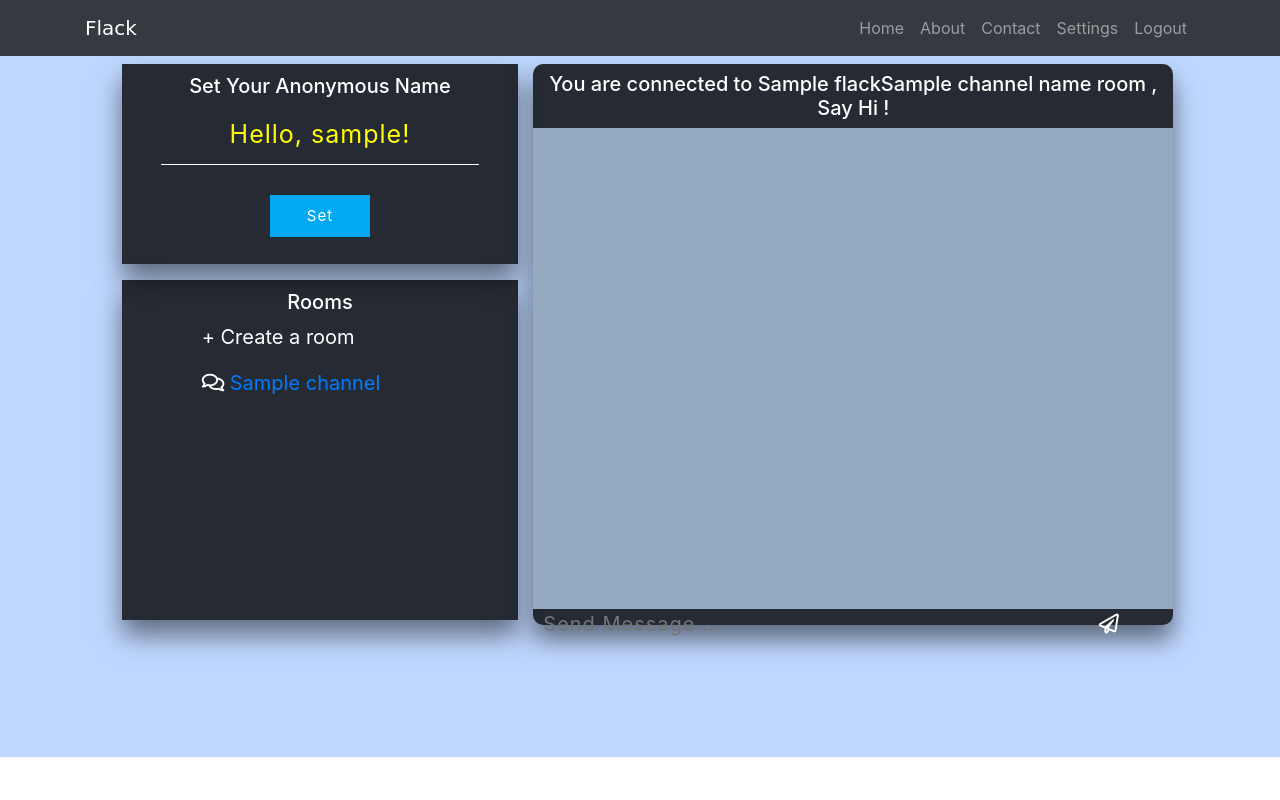
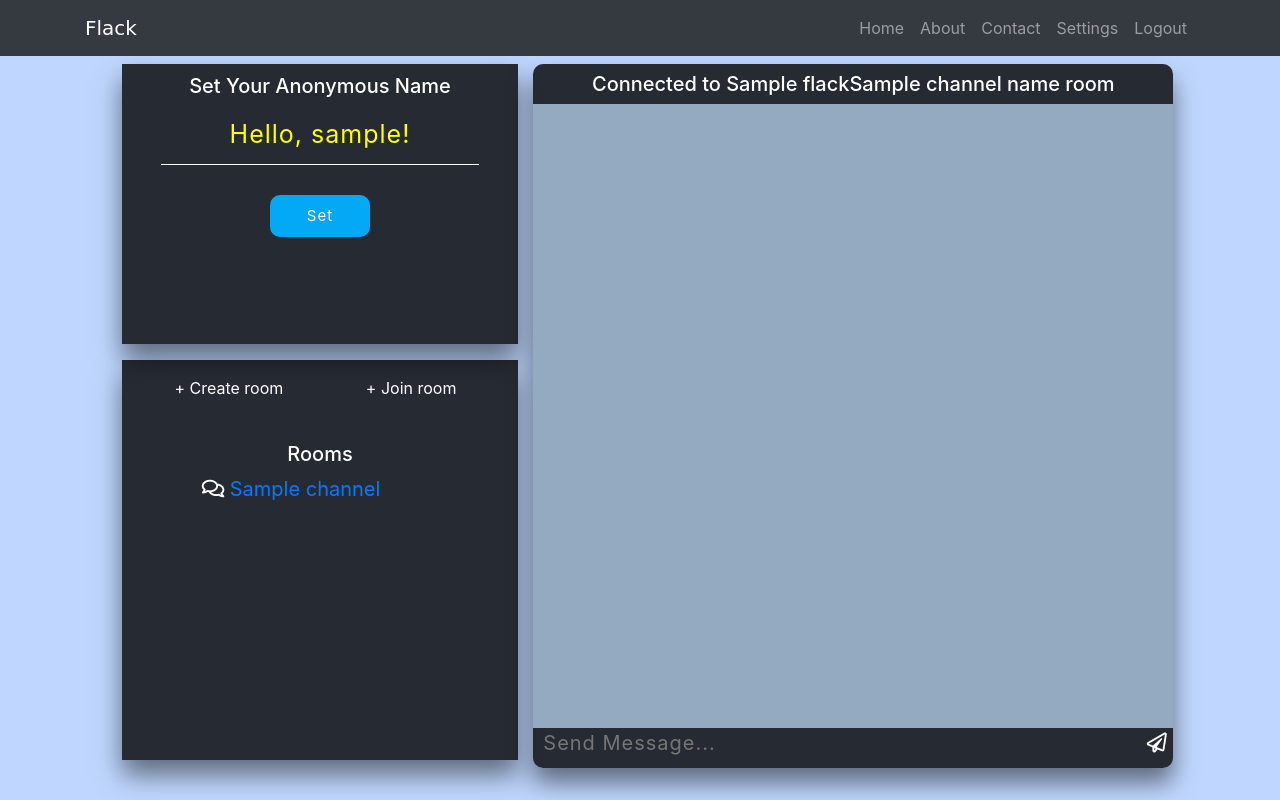
Before and after one commit to HemendraKhatik/FlackApp, a Flask app: template templates/chatroom.html in a window 1280 px wide. Run offline with Flask 2, Linux system fonts and the light colour scheme; the template is opened without the code that fills it: most values are stand-ins (such as "Sample title", 1, 10 or a date in 2020); parts of the project's set-up code (start-up, migrations or seed data) failed here and were passed over; some libraries are stand-ins or nearby versions.

Commit message:
Add files via upload

```diff
--- a/application.py
+++ b/application.py
@@ -1,10 +1,10 @@
 import os
-from flask import Flask, session, render_template, request, url_for,redirect,flash
+from flask import Flask, session, render_template, request, url_for, redirect, flash, jsonify
 from flask_session import Session
 from sqlalchemy import create_engine
 from sqlalchemy.orm import scoped_session, sessionmaker
 from flask_socketio import SocketIO, emit ,join_room
-from . functools import wraps # for security purpose
+from functools import wraps # for security purpose
 
 app = Flask(__name__)
 DATABASE_URL="postgres://vfobhheluegnpw:0704135dad9d809b773c6ad4555bfdc87cd76999ccb90c8c99a0ec982f3267de@ec2-23-21-130-182.compute-1.amazonaws.com:5432/da71gb54aqbou7"
@@ -71,6 +71,8 @@ def login():
 				"""Using session here to keep all users sessions separate from each other"""
 				session['logged_in'] = True
 				session['username'] = q.username
+				# global un
+				# un = q.username
 				session['user_id'] = q.id
 				return redirect(url_for('home'))
 	if request.method == "GET":
@@ -87,6 +89,8 @@ def logout():
 def home():
 	if request.method == "POST":
 		channels = db.execute("SELECT * FROM user_channel").fetchall()
+		# global un
+		# print(un)
 		return render_template("chatroom.html",user_id=session['user_id'],user_name=session['username'],channels=channels)
 	else:
 		if request.method == "GET":
@@ -142,13 +146,24 @@ def channel(channel_id):
 	global channels
 	return render_template("chatroom.html",user_id=session['user_id'],user_name=session['username'], channel_name=channel_name,channels=channels,channel_decription=channel_decription)
 
+@socketio.on("search room")
+def message(data):
+	channel = data['room']
+	room = db.execute("SELECT * FROM user_channel WHERE channel LIKE :channel",
+	{"channel":channel}).fetchall()
+	print(room)
+	emit("announce room", {"room":room}, broadcast=True)
+
 @socketio.on("submit message")
 def message(data):
 	message = data['message']
 	name = data['name']
 	room = data['rooma']
+	from datetime import datetime
+	now = datetime.now()
+	time = now.strftime("%I:%M:%S")
 	join_room(room)
-	emit("announce message", {"message": message,"name":name}, room=room, broadcast=True)
+	emit("announce message", {"message": message,"name":name,"time":time}, room=room, broadcast=True)
 
 if __name__ == '__main__':
 	app.run(host= '0.0.0.0')
--- a/static/css/welcome.css
+++ b/static/css/welcome.css
@@ -10,7 +10,7 @@
   background-color: #bfd7ff;
 }
 .bg-size{
-  height:757px;
+  height:100vh;
 }
 .sideBar{
   height:657px;
@@ -30,7 +30,7 @@
   border-bottom: 1px solid black;
 }
 .chatBox{
-  height: 561px;
+  height: 88vh;
   color: white;
   background-color: rgba(0,0,0,.8);
   box-shadow: 0 15px 25px rgba(0,0,0,.5);
@@ -38,21 +38,23 @@
 }
 .chatBoxHeader{
   width:100%;
-  height:auto;
+  height:5vh;
   text-align: center;
 }
 .chatBoxBody{
   width:100%;
-  height: 481px;
+  height:78vh;
   overflow-y:scroll;
+  overflow-x:visible;
+  color: #000000;
   background-color: #93aac1;
 }
 .chatBoxFooter{
   width:100%;
-  height: 40px;
+  height: auto;
 }
 .chatBoxFooter input{
-  width:80%;
+  width:95%;
   padding-left:10px;
   font-size: 20px;
   letter-spacing: 1px;
@@ -63,7 +65,7 @@
   float: left;
 }
 .chatBoxFooter button{
-  width:20%;
+  width:5%;
   font-size: 20px;
   letter-spacing: 1px;
   color: white;
@@ -75,7 +77,7 @@
  outline: none;
 }
 .setName{
-  height:200px;
+  height:35vh;
   color: white;
   background-color: rgba(0,0,0,.8);
   box-shadow: 0 15px 25px rgba(0,0,0,.5);
@@ -104,7 +106,7 @@
   background-color: transparent;
   border:none;
   background-color:#03a9f4;
- /* border-radius: 10px;*/
+  border-radius: 10px;
 }
 .Anonymous_name_input h2{
   text-align: center;
@@ -112,7 +114,7 @@
   padding-top: 10px;
 }
 .setRoom{
-  height:340px;
+  height:50vh;
   color: white;
   background-color: rgba(0,0,0,.8);
   box-shadow: 0 15px 25px rgba(0,0,0,.5);
--- a/static/js/index.js
+++ b/static/js/index.js
@@ -18,17 +18,25 @@ document.addEventListener('DOMContentLoaded', () => {
             name = localStorage.getItem('name');
             const message = document.querySelector('#task1').value;
             const rooma = document.querySelector('#room').innerHTML;
+            document.querySelector('#task1').value="";
             socket.emit('submit message', {'message': message,'name':name, 'rooma':rooma});
+        };
+
+        //should emit a "submit message" event
+        document.querySelector('#search').onclick = () => {
+            alert("room searched")
+            const room = document.querySelector('#room-name').value;
+            socket.emit('search room', {'room':room});
         };
     });
     // When a new message is announced, add to the paragraph
     socket.on('announce message', data => {
         const p = document.createElement('p');
-        p.innerHTML = `${data.name}: ${data.message}`;
+        p.innerHTML = `<b>${data.name}:</b> ${data.message}`;
         document.querySelector('#message').append(p);
         const small = document.createElement('small');
         document.querySelector('#message').append(small);
-        small.innerHTML = `message time: 5:10pm`;
+        small.innerHTML = `<b>Message Time:</b> ${data.time}`;
         const hr = document.createElement('hr');
         document.querySelector('#message').append(hr);
 
@@ -37,6 +45,18 @@ document.addEventListener('DOMContentLoaded', () => {
             scrollToBottom();
         }
     });
+    // When a  room is announced, add to the paragraph
+    socket.on('announce room', data => {
+        alert("room announced")
+        var i;
+        obj = JSON.parse(data);
+        for (i = 0; i < obj.room.row.length; i++) {
+         const p = document.createElement('p');
+        p.innerHTML = `<b>${obj.room.row[i]}</b>`;
+        }
+        document.querySelector('#roomResults').append(p);
+    });
+
     function scrollToBottom() {
     message.scrollTop = message.scrollHeight;
     }
--- a/templates/chatroom.html
+++ b/templates/chatroom.html
@@ -15,7 +15,7 @@
 </head>
   <body>
     <div class="container-fluid">
-      <div class="row ">
+      <div class="row">
         <!-- Navigation -->
         <nav class="navbar navbar-expand-lg navbar-dark bg-dark fixed-top">
           <div class="container">
@@ -56,16 +56,25 @@
                   <h2>Set Your Anonymous Name</h2>
                   <input type="text" id="name" value="Hello, {{ user_name }}!"  required="">
                   <center>
-                    <input style="cursor: pointer;" id="nama" type="submit" onclick="setName()" value="Set">
+                    <input class="pointer" id="nama" type="submit" onclick="setName()" value="Set">
                   </center>
               </div>
            </div>
            <div class="setRoom">
             <!-- Showing all rooms -->
-             <h2>Rooms</h2>
+            <div class="container">
+              <div class="row p-3 text-center">
+                <div class="col-md-6">
+                  <p class="pointer" data-toggle="modal" data-target="#channelCreation">+ Create room</p>
+                </div>
+                <div class="col-md-6">
+                  <p class="pointer" data-toggle="modal" data-target="#roomsearch">+ Join room</p>
+                </div>
+              </div>
+            </div>
 
+              <h2>Rooms</h2>
              <ul>
-              <p class="pointer" data-toggle="modal" data-target="#channelCreation">+ Create a room</p>
               {% for channel in channels %}
                  <li><i class="far fa-comments"></i>
                   <a href="{{ url_for('channel', channel_id=channel.id) }}">
@@ -79,15 +88,15 @@
          <div class="col-md-6 chatBox mt-3">
            <div class="row">
             <div class="chatBoxHeader pt-2">
-              <center><h5 class="font_style">You are connected to <span id="room">{{ flack }}{{ channel_name }}</span> room , Say Hi !</h5></center>
+              <center><h5 class="font_style">Connected to <span id="room">{{ flack }}{{ channel_name }}</span> room</h5></center>
              </div>
-             <div class="chatBoxBody p-4" id="message">
+             <div style="color: black;" class="chatBoxBody p-4" id="message">
                <!-- Messages will appear here-->
              </div>
              <div class="chatBoxFooter">
                <!-- Message sending bar -->
                <input type="text" id="task1" placeholder="Send Message..."/>
-               <button type="submit" id="send">
+               <button class="pointer" type="submit" id="send">
                 <i class="far fa-paper-plane"></i>
               </button>
              </div>
@@ -129,6 +138,35 @@
             </div>
           </div>
          <!-- Modal End -->
+             <!-- channelCreation Modal Start -->
+          <div class="modal fade" id="roomsearch" tabindex="-1" role="dialog" aria-labelledby="exampleModalCenterTitle" aria-hidden="true">
+            <div class="modal-dialog modal-dialog-centered" role="document">
+              <div class="modal-content">
+                <div class="modal-header">
+                  <h5 class="modal-title" id="exampleModalLongTitle">Create channel</h5>
+                  <button type="button" class="close" data-dismiss="modal" aria-label="Close">
+                    <span aria-hidden="true">&times;</span>
+                  </button>
+                </div>
+                <div class="modal-body">
+                    <div class="form-group">
+                      <label for="recipient-name" class="col-form-label">Room name</label>
+                      <input type="text" name="Room" class="form-control" id="room-name">
+                    </div>
+                    <div id="roomResults">
+                      {% for r in room %}
+                        {{ r }}
+                      {% endfor %}
+                    </div>
+                </div>
+                <div class="modal-footer">
+                  <button id="search" class="btn btn-secondary">Search</button>
+                  <button type="button" class="btn btn-primary" data-dismiss="modal">close</button>
+                </div>
+              </div>
+            </div>
+          </div>
+         <!-- Modal End -->
     <!-- Latest compiled JavaScript -->
 
     <script type="text/javascript" src="{{ url_for('static', filename='js/socket.io.min.js') }}"></script>
--- a/templates/login.html
+++ b/templates/login.html
@@ -25,11 +25,11 @@
             <h2>Login</h2>
             <form action="{{ url_for('login') }}" method="POST">
               <div class="inputBox">
-                <input type="text" name="username"  required="">
+                <input type="text" name="username" autocomplete="off"  required="">
                 <label for="stuff" class="fas fa-envelope input-icon"> Email</label>
               </div>
               <div class="inputBox">
-                <input type="password" name="password" required="">
+                <input type="password" name="password" autocomplete="off" required="">
                 <label for="stuff" class="fas fa-lock input-icon"> password</label>
               </div>
               <input type="submit" name="" value="Login">
```
Also changed, not shown: templates/signup.html (+4 -4 lines), 1 other file.
